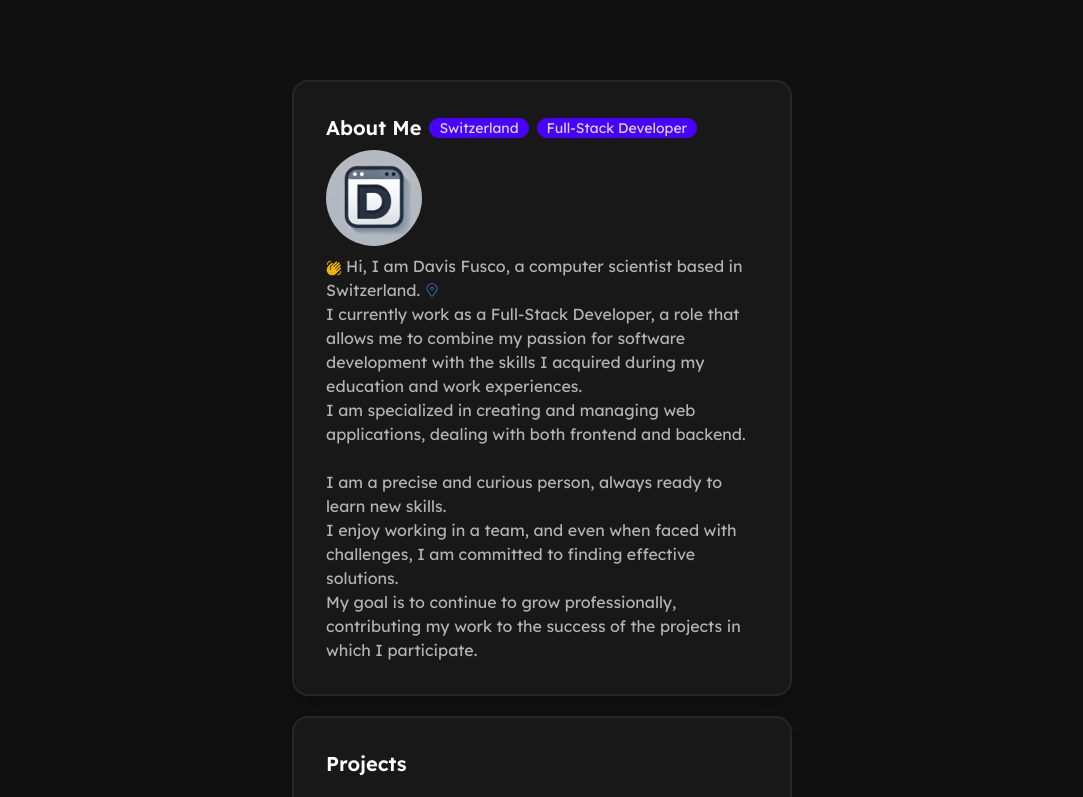
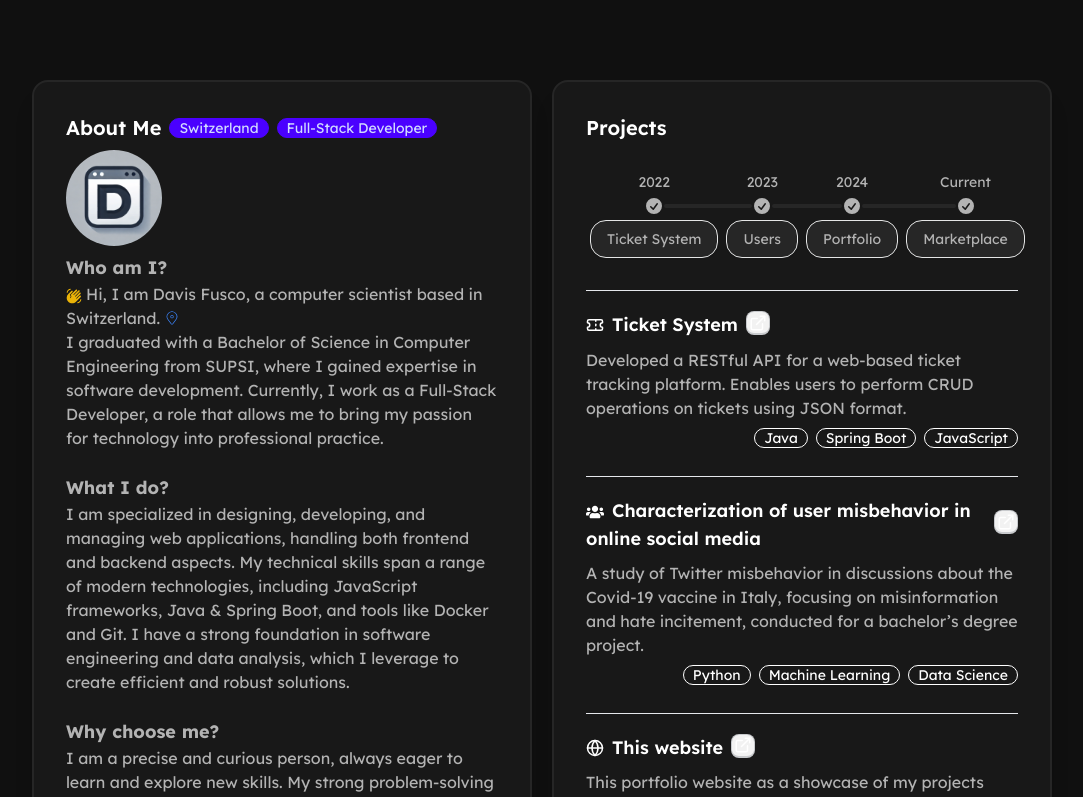
Before and after one commit to davisf20/davis-portfolio, a Next.js app: page / in a window 1280 px wide. Shown: the top 797 px of the page, without its empty margins (98-1181 px from the left). Built offline with nearby package versions, Linux system fonts and the light colour scheme.

Commit message:
style: changed layout and contents

```diff
--- a/app/components/Cards/CardTextBadge.tsx
+++ b/app/components/Cards/CardTextBadge.tsx
@@ -2,6 +2,7 @@ import React, { FC, ReactNode } from 'react';
 import KdbExternalLink from '../Kdbs/KdbExternalLink';
 
 type element = {
+  id?: string;
   title: string | ReactNode;
   description: string | ReactNode;
   tags: string[];
@@ -20,13 +21,13 @@ const CardTextBadge: FC<CardTextBadgeProps> = ({
   elements,
 }) => {
   return (
-    <div className='card border-tertiary bg-secondary max-w-[500px] border-2 shadow-xl'>
+    <div className='card max-w-[500px] border-2 border-tertiary bg-secondary shadow-xl'>
       <div className='card-body'>
         <h2 className='card-title'>{title}</h2>
-        <div className='text-quaternary mb-5'>{description}</div>
+        <div className='mb-5 text-quaternary'>{description}</div>
         {elements &&
           elements.map((element, index) => (
-            <div key={index} className='flex flex-col gap-y-5'>
+            <div key={index} id={element.id} className='flex flex-col gap-y-5'>
               <hr />
               <div className='mb-5 flex flex-col gap-y-2'>
                 <div className='flex items-center gap-x-2'>
--- a/app/components/Timelines/Timeline.tsx
+++ b/app/components/Timelines/Timeline.tsx
@@ -1,15 +1,15 @@
-import { FC } from 'react';
+import { FC, ReactNode } from 'react';
 
 type TimelineProps = {
   elements: {
     date: string;
-    description: string;
+    description: string | ReactNode;
   }[];
 };
 
 const Timeline: FC<TimelineProps> = ({ elements }) => {
   return (
-    <ul className='timeline max-md:timeline-vertical text-sm'>
+    <ul className='timeline text-sm max-md:timeline-vertical'>
       {elements.map((element, index) => (
         <li key={index}>
           {index > 0 && <hr className='bg-tertiary' />}
--- a/app/pageSections/Home.tsx
+++ b/app/pageSections/Home.tsx
@@ -7,7 +7,7 @@ import Contacts from './sections/Contacts';
 
 const Home = () => {
   return (
-    <section className='flex flex-col items-center gap-y-5'>
+    <section className='flex flex-col items-center gap-y-5 md:grid md:grid-cols-2 md:items-start md:gap-x-5'>
       <About />
       <Projects />
       <Skills />
--- a/app/pageSections/sections/About.tsx
+++ b/app/pageSections/sections/About.tsx
@@ -9,6 +9,7 @@ const About = () => {
       title='About Me'
       description={
         <div>
+          <h3 className='text-lg font-bold'>Who am I?</h3>
           <p>
             <MdWavingHand className='mr-1 inline-flex text-yellow-500' />
             Hi, I am Davis Fusco, a computer scientist based in
@@ -18,25 +19,30 @@ const About = () => {
             </span>
           </p>
           <p>
-            I currently work as a Full-Stack Developer, a role that allows me to
-            combine my passion for software development with the skills I
-            acquired during my education and work experiences.
-          </p>
-          <p>
-            I am specialized in creating and managing web applications, dealing
-            with both frontend and backend.
+            I graduated with a Bachelor of Science in Computer Engineering from
+            SUPSI, where I gained expertise in software development. Currently,
+            I work as a Full-Stack Developer, a role that allows me to bring my
+            passion for technology into professional practice.
           </p>
           <br />
+          <h3 className='text-lg font-bold'>What I do?</h3>
           <p>
-            I am a precise and curious person, always ready to learn new skills.
+            I am specialized in designing, developing, and managing web
+            applications, handling both frontend and backend aspects. My
+            technical skills span a range of modern technologies, including
+            JavaScript frameworks, Java & Spring Boot, and tools like Docker and
+            Git. I have a strong foundation in software engineering and data
+            analysis, which I leverage to create efficient and robust solutions.
           </p>
+          <br />
+          <h3 className='text-lg font-bold'>Why choose me?</h3>
           <p>
-            I enjoy working in a team, and even when faced with challenges, I am
-            committed to finding effective solutions.
-          </p>
-          <p>
-            My goal is to continue to grow professionally, contributing my work
-            to the success of the projects in which I participate.
+            I am a precise and curious person, always eager to learn and explore
+            new skills. My strong problem-solving attitude and adaptability
+            allow me to navigate challenges effectively, whether working
+            independently or in a team. I believe in continuous growth and
+            strive to contribute to the success of every project I am involved
+            in by applying my knowledge and delivering impactful results.
           </p>
         </div>
       }
--- a/app/pageSections/sections/Projects.tsx
+++ b/app/pageSections/sections/Projects.tsx
@@ -6,24 +6,25 @@ import { LuGlobe, LuShoppingCart, LuStore, LuTicket } from 'react-icons/lu';
 const timelineElements = [
   {
     date: '2022',
-    description: 'Ticket System',
+    description: <a href='#ticket-system'>Ticket System</a>,
   },
   {
     date: '2023',
-    description: 'Users',
+    description: <a href='#misbehavior-study'>Users</a>,
   },
   {
     date: '2024',
-    description: 'Portfolio',
+    description: <a href='#portfolio'>Portfolio</a>,
   },
   {
     date: 'Current',
-    description: 'Marketplace',
+    description: <a href='#marketplace'>Marketplace</a>,
   },
 ];
 
 const projects = [
   {
+    id: 'ticket-system',
     title: (
       <div className='flex items-center gap-x-2'>
         <LuTicket /> Ticket System
@@ -35,6 +36,7 @@ const projects = [
     link: 'https://github.com/davisf20/SUPSI-ticket-system',
   },
   {
+    id: 'misbehavior-study',
     title: (
       <span>
         <FaUsers className='mr-2 inline-flex' />
@@ -47,6 +49,7 @@ const projects = [
     link: 'https://github.com/davisf20/characterization-of-user-misbehavior-in-online-social-media',
   },
   {
+    id: 'portfolio',
     title: (
       <div className='flex items-center gap-x-2'>
         <LuGlobe /> This website
@@ -58,6 +61,7 @@ const projects = [
     link: 'https://github.com/davisf20/davis-portfolio',
   },
   {
+    id: 'marketplace',
     title: (
       <div className='flex items-center gap-x-2'>
         <LuShoppingCart /> Marketplace
```
